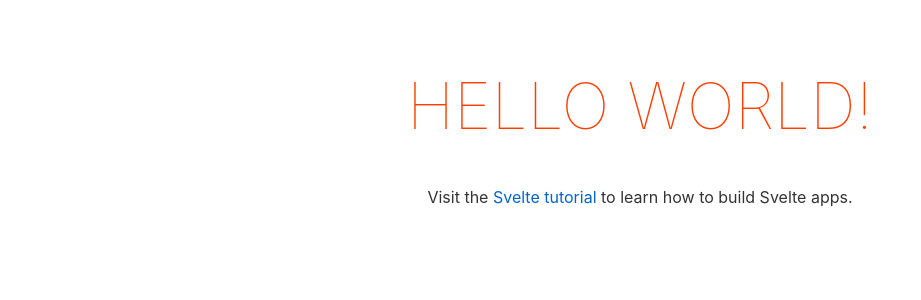
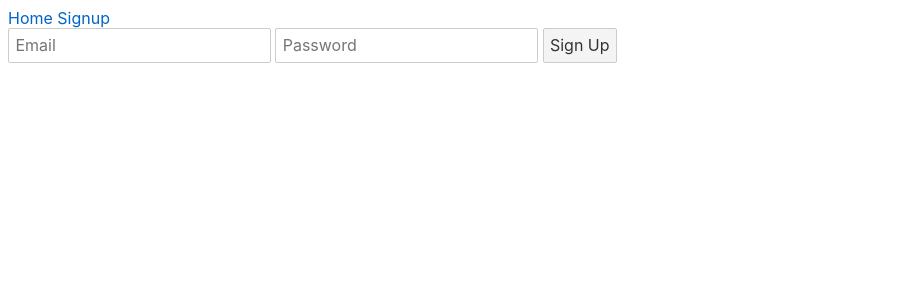
Before and after one commit to GuineaCoding/Country_Explorer_2, a Svelte app in the folder svelte-appnpx/: page /signup in a window 1280 px wide. Shown: the top 300 px of the page, without its empty margins (0-921 px from the left). Built offline with nearby package versions, Linux system fonts and the light colour scheme; no server answers.

Commit message:
integrated the sign-up feature

```diff
--- a/svelte-appnpx/package.json
+++ b/svelte-appnpx/package.json
@@ -20,6 +20,7 @@
   },
   "dependencies": {
     "firebase": "^10.11.1",
-    "sirv-cli": "^2.0.0"
+    "sirv-cli": "^2.0.0",
+    "svelte-routing": "^2.12.0"
   }
 }
--- a/svelte-appnpx/src/App.svelte
+++ b/svelte-appnpx/src/App.svelte
@@ -1,30 +1,15 @@
+<!-- src/App.svelte -->
 <script>
-	export let name;
-</script>
+	import { Router, Route, Link } from 'svelte-routing';
+	import Signup from './views/Signup.svelte';
+	import Home from './views/Home.svelte';
+  </script>
 
-<main>
-	<h1>Hello {name}!</h1>
-	<p>Visit the <a href="https://svelte.dev/tutorial">Svelte tutorial</a> to learn how to build Svelte apps.</p>
-</main>
-
-<style>
-	main {
-		text-align: center;
-		padding: 1em;
-		max-width: 240px;
-		margin: 0 auto;
-	}
-
-	h1 {
-		color: #ff3e00;
-		text-transform: uppercase;
-		font-size: 4em;
-		font-weight: 100;
-	}
-
-	@media (min-width: 640px) {
-		main {
-			max-width: none;
-		}
-	}
-</style>
+  <Router>
+	<nav>
+	  <Link to="/">Home</Link>
+	  <Link to="/signup">Signup</Link>
+	</nav>
+	<Route path="/" component={Home} />
+	<Route path="/signup" component={Signup} />
+  </Router>
--- /dev/null
+++ b/svelte-appnpx/src/models/authModel.js
@@ -0,0 +1,32 @@
+import { auth } from '../services/firebase.js';
+import {
+  createUserWithEmailAndPassword,
+  signInWithEmailAndPassword,
+  signOut
+} from 'firebase/auth';
+
+export const createUser = async (email, password) => {
+  try {
+    const userCredential = await createUserWithEmailAndPassword(auth, email, password);
+    return userCredential.user;
+  } catch (error) {
+    throw error;
+  }
+};
+
+export const loginUser = async (email, password) => {
+  try {
+    const userCredential = await signInWithEmailAndPassword(auth, email, password);
+    return userCredential.user;
+  } catch (error) {
+    throw error;
+  }
+};
+
+export const logoutUser = async () => {
+  try {
+    await signOut(auth);
+  } catch (error) {
+    throw error;
+  }
+};
--- /dev/null
+++ b/svelte-appnpx/src/views/Signup.svelte
@@ -0,0 +1,25 @@
+<script>
+  import { createUser } from '../models/authModel';
+
+  let email = '';
+  let password = '';
+  let error = '';
+
+  async function signUp() {
+    try {
+      await createUser(email, password);
+      console.log('Signup successful');
+    } catch (e) {
+      error = e.message;
+    }
+  }
+</script>
+
+<form on:submit|preventDefault={signUp}>
+  <input type="email" bind:value={email} placeholder="Email" required>
+  <input type="password" bind:value={password} placeholder="Password" required>
+  <button type="submit">Sign Up</button>
+  {#if error}
+    <p style="color: red;">{error}</p>
+  {/if}
+</form>
```
Also changed, not shown: svelte-appnpx/src/views/Home.svelte (added), 2 other files (tests, documents, lock files or other folders).
